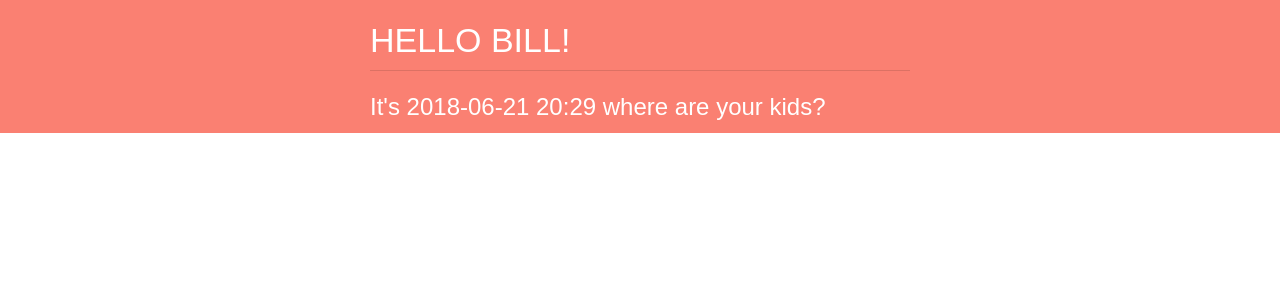
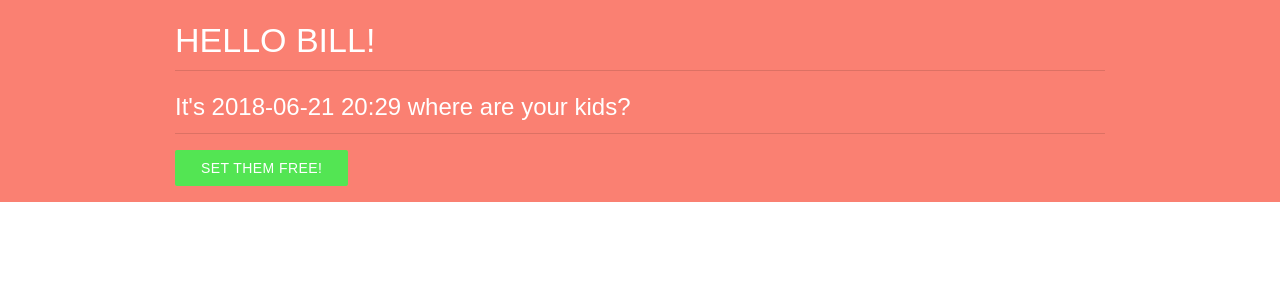
Before and after one commit to WoodburyShortridge/raspi_flask, a Flask app: page / in a window 1280 px wide. Shown: the top 300 px of the page. Run offline with Flask 2, Linux system fonts and the light colour scheme.

Commit message:
open close dummy logic

```diff
--- a/main.py
+++ b/main.py
@@ -8,6 +8,8 @@ app.config['BASIC_AUTH_PASSWORD'] = 'chicken'
 
 basic_auth = BasicAuth(app)
 
+gate = "down"
+
 @app.route("/")
 @basic_auth.required
 def hello():
@@ -15,9 +17,42 @@ def hello():
    timeString = now.strftime("%Y-%m-%d %H:%M")
    templateData = {
       'title' : 'HELLO BILL!',
-      'time': timeString
+      'time': timeString,
+      'gate' : gate
       }
    return render_template('main.html', **templateData)
 
+@app.route("/gate/<action>")
+@basic_auth.required
+def action(action):
+
+   global gate
+
+   if action == "up":
+      print (action, "Let the chickens loose!")
+      message = "Chickens are loose!"
+      gate = "up"
+
+   elif action == "down":
+      print (action, "close the hatch")
+      message = "The coop is shut!"
+      gate = "down"
+
+   else:
+      print ("hacker alert!")
+      message = "You can't do that!"
+
+   now = datetime.datetime.now()
+   timeString = now.strftime("%Y-%m-%d %H:%M")
+
+   templateData = {
+      'title' : message,
+      'time': timeString,
+      'gate' : gate
+   }
+
+   return render_template('main.html', **templateData)
+
+
 if __name__ == "__main__":
    app.run(host='localhost', port=3000, debug=True)
--- a/templates/main.html
+++ b/templates/main.html
@@ -11,7 +11,15 @@
         <div class="container">
             <h1>{{ title }}</h1>
             <div class="divider"></div>
-            <h2>It's {{ time }} where are your kids?</h2>
+            {%  if time %}
+                <h2>It's {{ time }} where are your kids?</h2>
+            {% endif %}
+            <div class="divider"></div>
+            {% if gate == "up" %}
+                <button class="btn btn-alert" onclick="window.location.href='/gate/down'">Close the Coop!</button>
+            {% elif gate == "down" %}
+                <button class="btn btn-primary" onclick="window.location.href='/gate/up'" >Set them free!</button>
+            {% endif %}
         </div>
     </div>
 
@@ -38,27 +46,19 @@
         padding-right: 15px;
     }
 
-    @media (min-width: 1200px) {
+    @media (min-width: 544px) {
         .container {
-            max-width: 1170px;
+            max-width: 570px;
         }
     }
-
-    @media (min-width: 992px) {
-        .container {
-            max-width: 960px;
-        }
-    }
-
     @media (min-width: 768px) {
         .container {
             max-width: 740px;
         }
     }
-
-    @media (min-width: 544px) {
+    @media (min-width: 992px) {
         .container {
-            max-width: 570px;
+            max-width: 960px;
         }
     }
 
@@ -86,6 +86,52 @@
         line-height: 32px;
     }
 
+    /* button */
+    .btn-alert {
+        color: #FFF;
+        background-color: #F44336;
+    }
+    .btn-primary {
+        color: #FFF;
+        background-color: #53e553;
+    }
+    .btn {
+        font-weight: 500;
+        font-size: .875rem;
+        line-height: 1.125rem;
+        text-transform: uppercase;
+        -webkit-transition: all .2s ease-in-out;
+        transition: all .2s ease-in-out;
+        display: inline-block;
+        height: 2.25rem;
+        padding: 0 1.625rem;
+        margin: 1rem 0;
+        border: none;
+        border-radius: 2px;
+        cursor: pointer;
+        -ms-touch-action: manipulation;
+        touch-action: manipulation;
+        background-image: none;
+        text-align: center;
+        line-height: 2.25rem;
+        vertical-align: middle;
+        white-space: nowrap;
+        -webkit-user-select: none;
+        -moz-user-select: none;
+        -ms-user-select: none;
+        user-select: none;
+        font-size: .875rem;
+        font-family: inherit;
+        letter-spacing: .03em;
+        position: relative;
+        overflow: hidden;
+    }
+
+    .btn:hover {
+        -webkit-box-shadow: 0 0 2px rgba(0,0,0,.12), 0 2px 2px rgba(0,0,0,.2);
+        box-shadow: 0 0 2px rgba(0,0,0,.12), 0 2px 2px rgba(0,0,0,.2);
+    }
+
 </style>
 
 </body>
```
